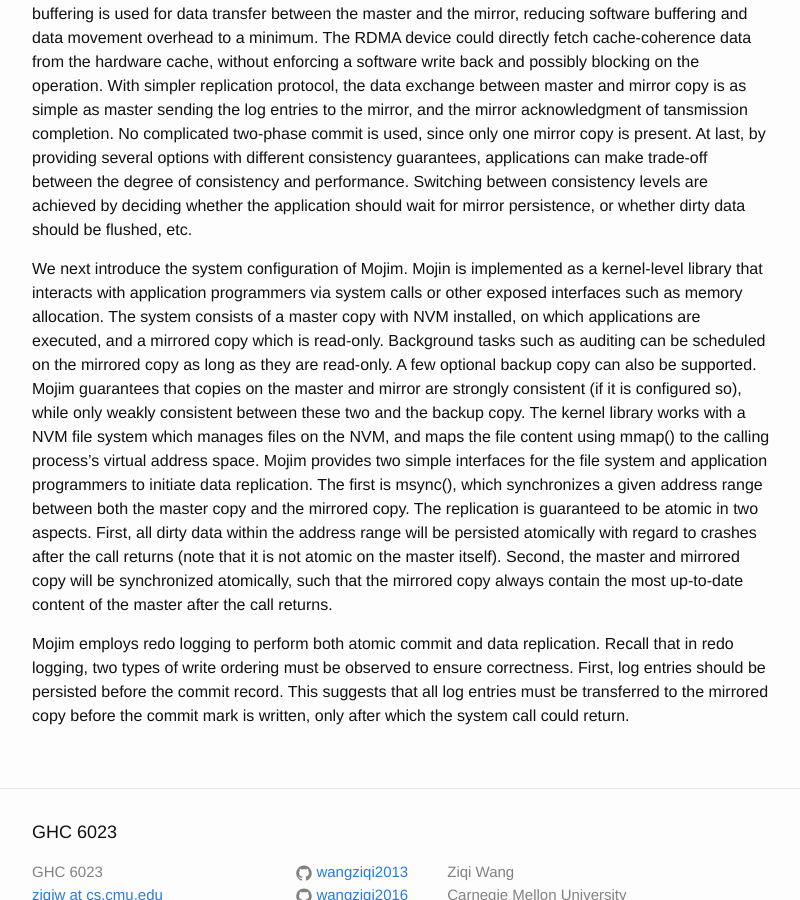
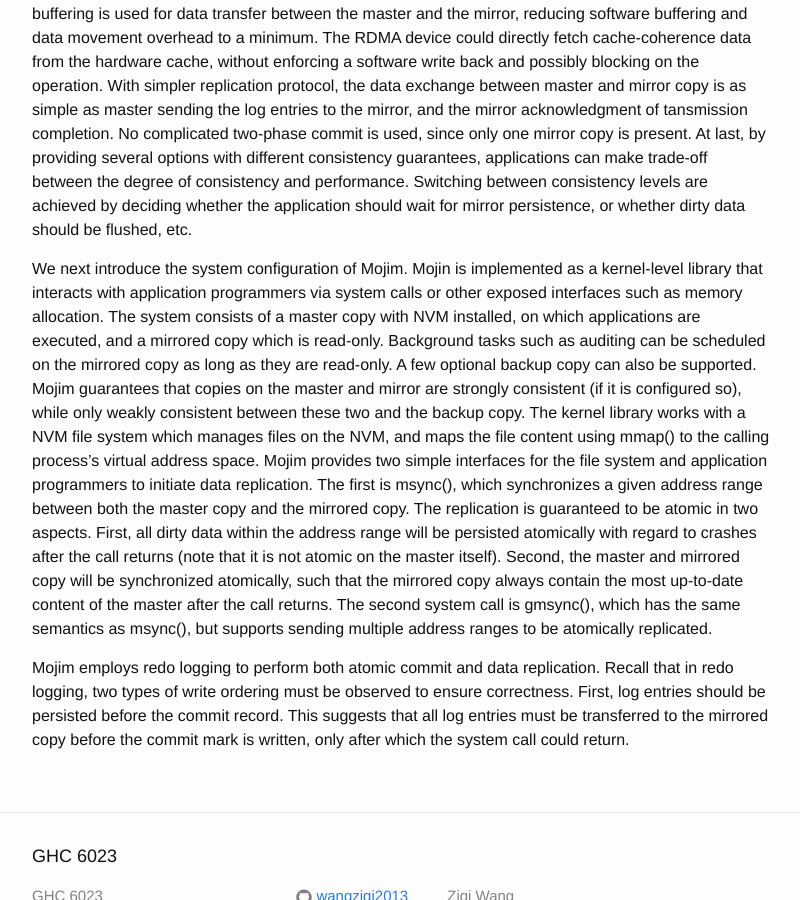
Before and after one commit to wangziqi2013/wangziqi2013.github.io, a Jekyll site: the page built from _posts/2020-06-22-mojim.markdown, in a window 1280 px wide and 900 px high, scrolled down 793 px. Shown: the whole window, without its empty margins (238-1038 px from the left). Built offline with Jekyll 4.4.1, drawn with Linux system fonts in a browser that asks for light colours.

Commit message:
Small change

```diff
--- a/_posts/2020-06-22-mojim.markdown
+++ b/_posts/2020-06-22-mojim.markdown
@@ -47,6 +47,8 @@ the master copy and the mirrored copy. The replication is guaranteed to be atomi
 data within the address range will be persisted atomically with regard to crashes after the call returns (note that it
 is not atomic on the master itself). Second, the master and mirrored copy will be synchronized atomically, such that the
 mirrored copy always contain the most up-to-date content of the master after the call returns.
+The second system call is gmsync(), which has the same semantics as msync(), but supports sending multiple address
+ranges to be atomically replicated.
 
 Mojim employs redo logging to perform both atomic commit and data replication. Recall that in redo logging, two types of
 write ordering must be observed to ensure correctness. First, log entries should be persisted before the commit record.
```
